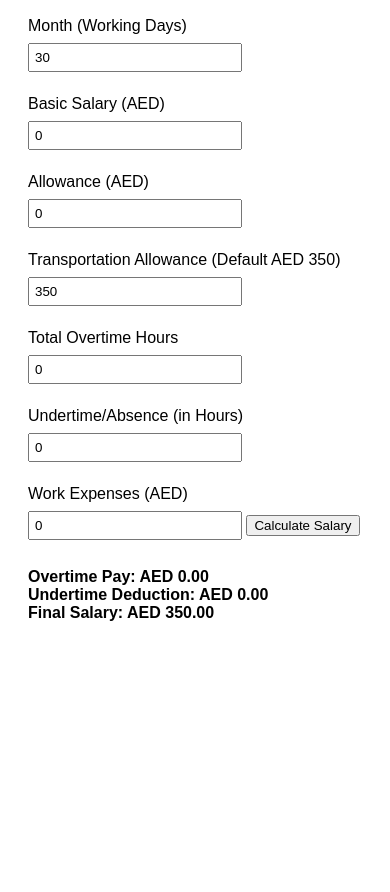
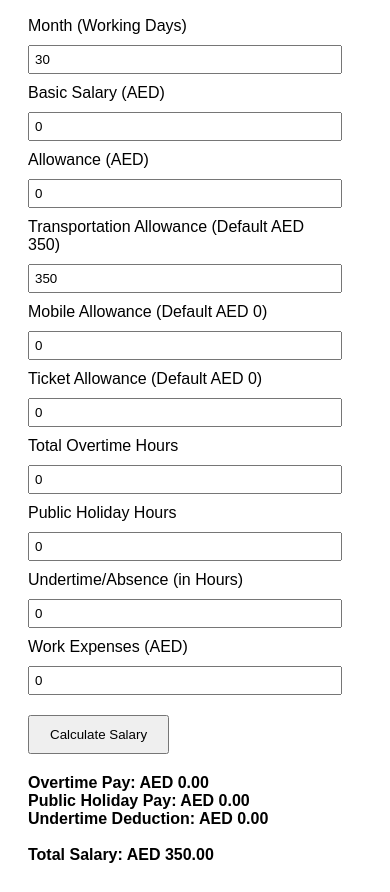
Before and after one commit to Yahyaoui86/salary_calculator, a plain HTML site: page index.html in a window 390 px wide. Both pictures are taken after a click on the button "Calculate Salary". Shown: the part 79-971 px from the top of the page. Before the commit the page ends 844 px from the top, so only its background shows below. Drawn offline with Linux system fonts and the light colour scheme.

Commit message:
Update index.html

```diff
--- a/index.html
+++ b/index.html
@@ -5,8 +5,9 @@
   <title>Salary Calculator</title>
   <style>
     body { font-family: Arial; padding: 20px; }
-    input, select { margin: 8px 0; padding: 5px; width: 200px; }
-    label { display: block; margin-top: 15px; }
+    input, label { display: block; margin-top: 10px; width: 300px; }
+    input { padding: 5px; }
+    button { margin-top: 20px; padding: 10px 20px; }
     .result { margin-top: 20px; font-weight: bold; }
   </style>
 </head>
@@ -26,8 +27,17 @@
   <label>Transportation Allowance (Default AED 350)</label>
   <input type="number" id="transport" value="350">
 
+  <label>Mobile Allowance (Default AED 0)</label>
+  <input type="number" id="mobile" value="0">
+
+  <label>Ticket Allowance (Default AED 0)</label>
+  <input type="number" id="ticket" value="0">
+
   <label>Total Overtime Hours</label>
   <input type="number" id="overtime" value="0">
+
+  <label>Public Holiday Hours</label>
+  <input type="number" id="holiday" value="0">
 
   <label>Undertime/Absence (in Hours)</label>
   <input type="number" id="undertime" value="0">
@@ -45,27 +55,38 @@
       const basic = parseFloat(document.getElementById('basic').value);
       const allowance = parseFloat(document.getElementById('allowance').value);
       const transport = parseFloat(document.getElementById('transport').value);
+      const mobile = parseFloat(document.getElementById('mobile').value);
+      const ticket = parseFloat(document.getElementById('ticket').value);
       const overtime = parseFloat(document.getElementById('overtime').value);
+      const holiday = parseFloat(document.getElementById('holiday').value);
       const undertime = parseFloat(document.getElementById('undertime').value);
       const expenses = parseFloat(document.getElementById('expenses').value);
 
       const workingHoursPerDay = 8;
-      const multiplier = 1.25;
+      const overtimeMultiplier = 1.25;
+      const holidayMultiplier = 1.5;
 
-      // Overtime calculation
-      const baseOvertimeRate = (multiplier * (basic + allowance)) / (days * workingHoursPerDay);
-      const overtimePay = baseOvertimeRate * overtime;
+      const totalBase = basic + allowance;
 
-      // Undertime deduction
-      const undertimeDeduction = ((basic + allowance) / (days * workingHoursPerDay)) * undertime;
+      // Overtime and Holiday Pay
+      const overtimeRate = (overtimeMultiplier * totalBase) / (days * workingHoursPerDay);
+      const holidayRate = (holidayMultiplier * totalBase) / (days * workingHoursPerDay);
 
-      // Final salary
-      const finalSalary = basic + allowance + transport + overtimePay + expenses - undertimeDeduction;
+      const overtimePay = overtimeRate * overtime;
+      const holidayPay = holidayRate * holiday;
+
+      // Undertime Deduction
+      const undertimeDeduction = (totalBase / (days * workingHoursPerDay)) * undertime;
+
+      // Final Salary
+      const finalSalary = basic + allowance + transport + mobile + ticket +
+                          overtimePay + holidayPay + expenses - undertimeDeduction;
 
       document.getElementById('output').innerHTML = `
         Overtime Pay: AED ${overtimePay.toFixed(2)}<br>
-        Undertime Deduction: AED ${undertimeDeduction.toFixed(2)}<br>
-        <strong>Final Salary: AED ${finalSalary.toFixed(2)}</strong>
+        Public Holiday Pay: AED ${holidayPay.toFixed(2)}<br>
+        Undertime Deduction: AED ${undertimeDeduction.toFixed(2)}<br><br>
+        <strong>Total Salary: AED ${finalSalary.toFixed(2)}</strong>
       `;
     }
   </script>
```
